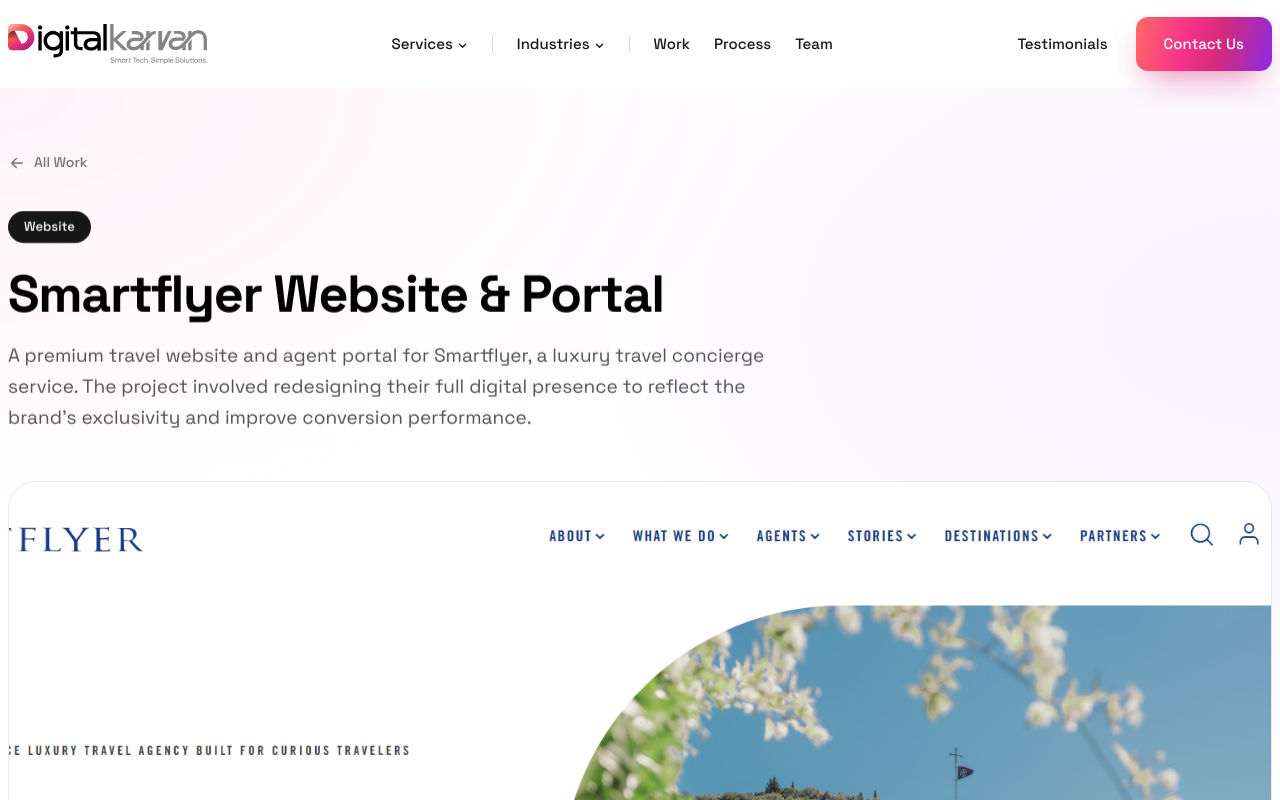
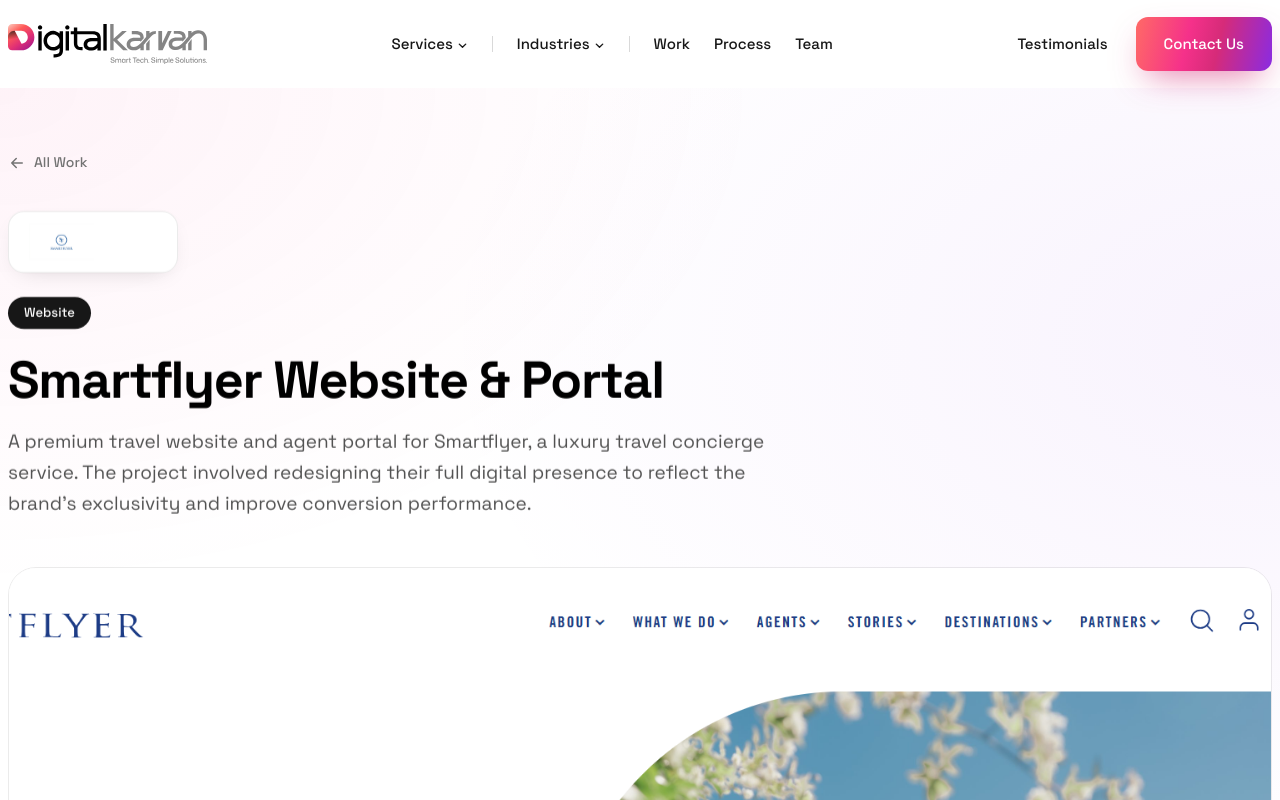
Before and after one commit to Arsalan-Khan17/digital_karvan, a Next.js app: page /portfolio/smartflyer-website in a window 1280 px wide. Shown: the top 800 px of the page. Built offline with nearby package versions, Linux system fonts and the light colour scheme.

Commit message:
portfolio added

```diff
--- a/src/components/portfolio/PortfolioDetail.tsx
+++ b/src/components/portfolio/PortfolioDetail.tsx
@@ -49,6 +49,19 @@
           </Link>
 
           <div className="mt-8 max-w-3xl" data-anim>
+            {/* Client logo lockup */}
+            <div className="mb-6 inline-flex items-center gap-3 rounded-2xl border border-black/8 bg-white px-5 py-3 shadow-[0_8px_24px_-12px_rgba(0,0,0,0.18)]">
+              <div className="relative h-9 w-32">
+                <Image
+                  src={project.logo}
+                  alt={`${project.client} logo`}
+                  fill
+                  sizes="128px"
+                  className="object-contain object-left"
+                />
+              </div>
+            </div>
+
             <div className="flex flex-wrap items-center gap-2">
               {project.tags.map((t) => (
                 <span key={t} className="rounded-full bg-neutral-900 px-4 py-1.5 text-[13px] font-medium text-white">
```
